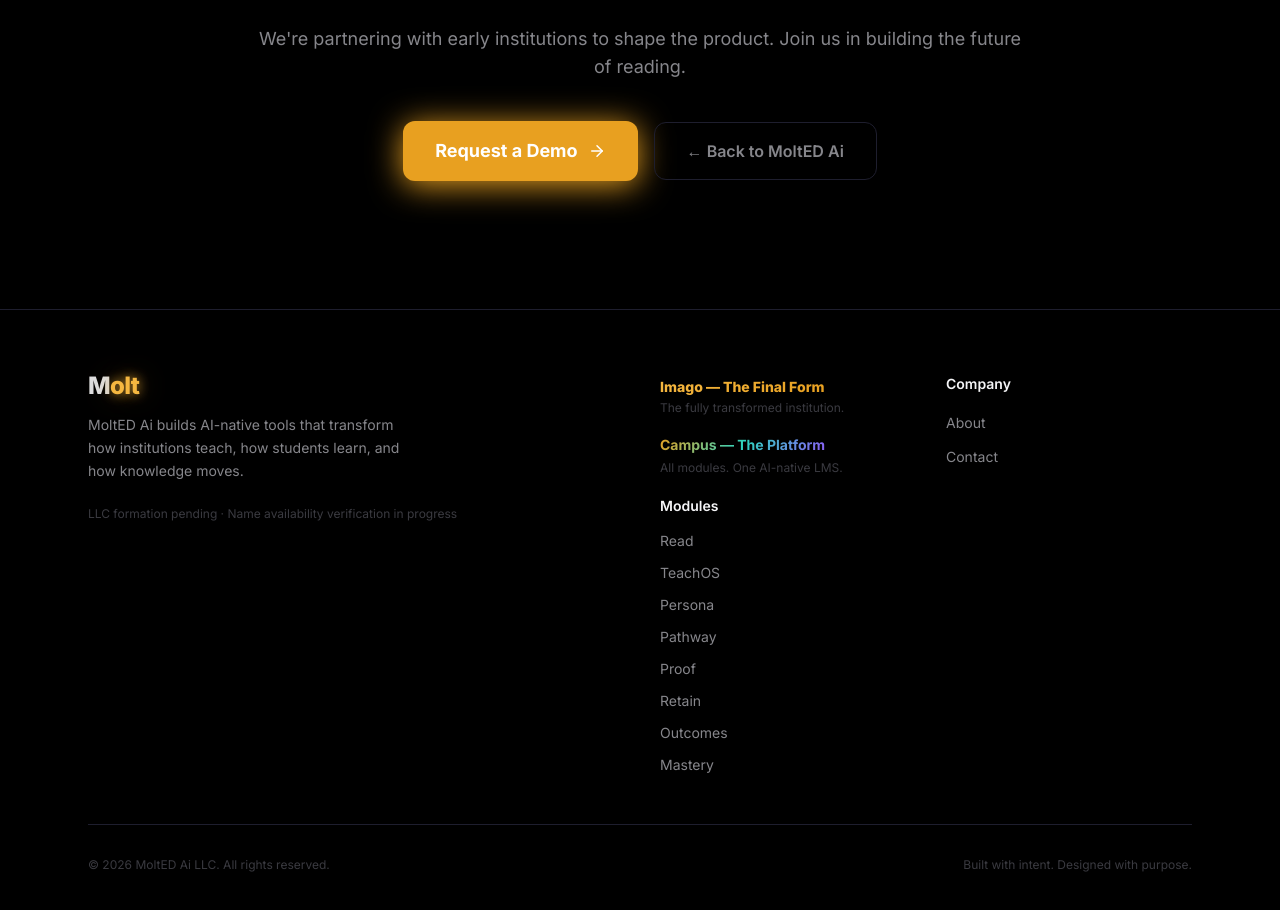
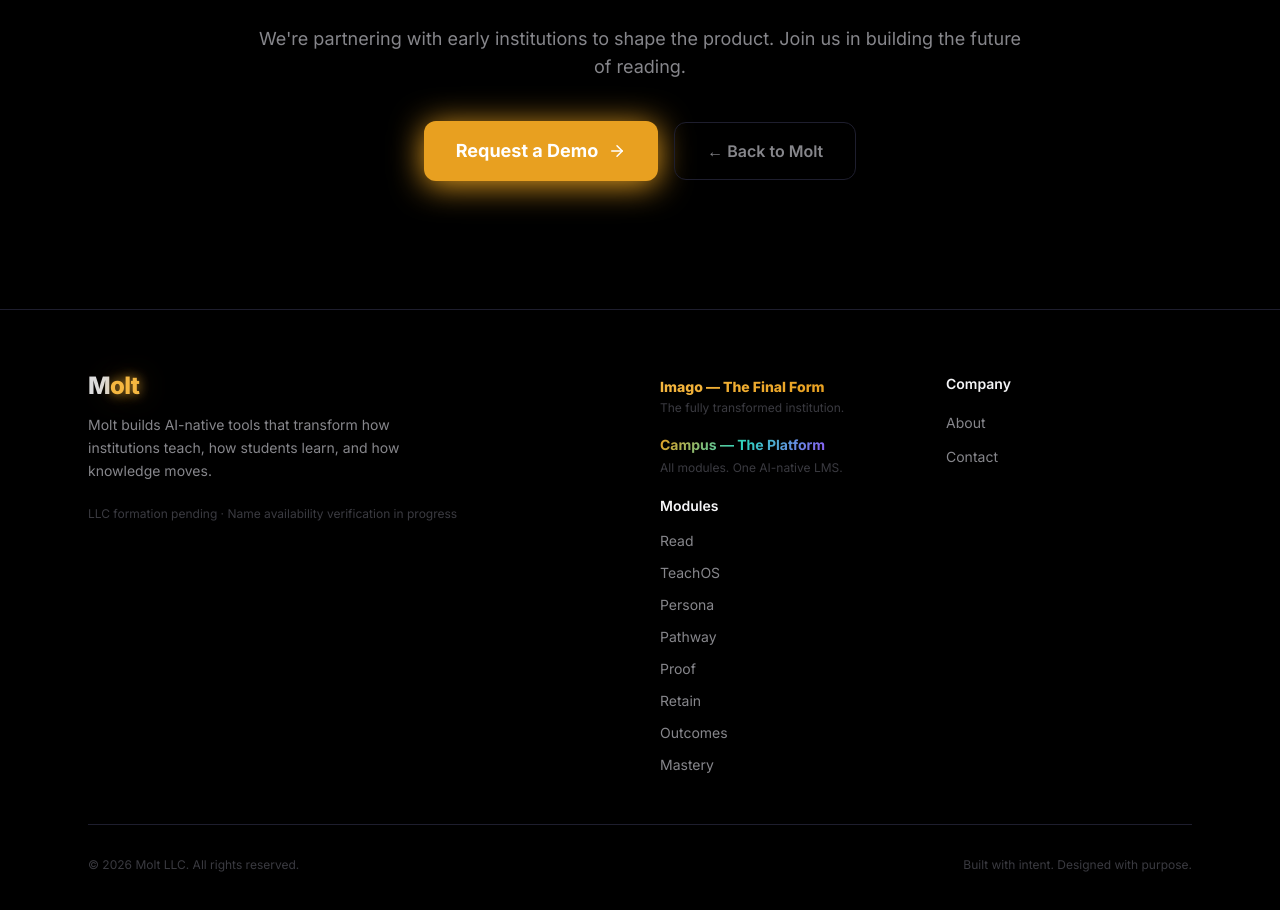
Before and after one commit to THFC-COYS/gcu-flourish-ai, a React (Vite) app: page /molted/read in a window 1280 px wide. Shown: the part 3780-4690 px from the top of the page. Built offline with nearby package versions, Linux system fonts and the light colour scheme.

Commit message:
Remove all remaining MoltED references — company is now Molt
Final sweep across all product pages, layout, and footer.
Copyright updated to Molt LLC. All back-links, quotes, and
badge labels now read Molt throughout the site.

https://claude.ai/code/session_01VLxRbGtzs4xmVSysScPrY3

```diff
--- a/src/pages/molted/MoltedLayout.tsx
+++ b/src/pages/molted/MoltedLayout.tsx
@@ -143,7 +143,7 @@ export function MoltedFooter() {
           <div className="md:col-span-2">
             <MoltedLogo size="md" />
             <p className="mt-4 text-molted-muted text-sm leading-relaxed max-w-xs">
-              MoltED Ai builds AI-native tools that transform how institutions teach,
+              Molt builds AI-native tools that transform how institutions teach,
               how students learn, and how knowledge moves.
             </p>
             <p className="mt-6 text-molted-subtle text-xs">
@@ -187,7 +187,7 @@ export function MoltedFooter() {
         </div>
 
         <div className="mt-12 pt-8 border-t border-molted-border flex flex-col md:flex-row justify-between items-center gap-4">
-          <p className="text-molted-subtle text-xs">© {new Date().getFullYear()} MoltED Ai LLC. All rights reserved.</p>
+          <p className="text-molted-subtle text-xs">© {new Date().getFullYear()} Molt LLC. All rights reserved.</p>
           <p className="text-molted-subtle text-xs">Built with intent. Designed with purpose.</p>
         </div>
       </div>
--- a/src/pages/molted/MoltedMasteryAi.tsx
+++ b/src/pages/molted/MoltedMasteryAi.tsx
@@ -59,7 +59,7 @@ function Hero() {
           style={{ background: EMERALD_DIM, border: `1px solid ${EMERALD_BORDER}`, color: EMERALD }}
         >
           <Award size={12} />
-          In Development · Early Access · MoltED Ai
+          In Development · Early Access · Molt
         </div>
       </RevealBlock>
 
@@ -474,7 +474,7 @@ function Pricing() {
       price: 'Custom',
       period: 'institutional license',
       desc: 'For full institutional CBE transformation.',
-      features: ['Unlimited courses', 'Full MoltED suite integration', 'OutcomesAi data feed', 'Accreditation documentation auto-generated', 'Dedicated success team'],
+      features: ['Unlimited courses', 'Full Molt suite integration', 'Outcomes data feed', 'Accreditation documentation auto-generated', 'Dedicated success team'],
       highlight: false,
       cta: 'Talk to Sales',
     },
--- a/src/pages/molted/MoltedOutcomesAi.tsx
+++ b/src/pages/molted/MoltedOutcomesAi.tsx
@@ -73,7 +73,7 @@ function Hero() {
           className="inline-flex items-center gap-2 px-4 py-1.5 rounded-full border text-xs font-semibold mb-8 animate-fade-in"
           style={{ borderColor: `${SKY}40`, background: `${SKY}12`, color: SKY }}
         >
-          <Eye size={12} /> MoltED Ai · Institutional Intelligence Layer
+          <Eye size={12} /> Molt · Institutional Intelligence Layer
         </div>
 
         {/* Wordmark */}
@@ -100,7 +100,7 @@ function Hero() {
         </p>
 
         <p className="mt-5 text-lg text-molted-muted/80 max-w-2xl mx-auto leading-relaxed animate-reveal" style={{ animationDelay: '250ms' }}>
-          Every product MoltED builds generates data. OutcomesAi turns that data into decisions.
+          Every product Molt builds generates data. OutcomesAi turns that data into decisions.
         </p>
 
         {/* Callout chip */}
@@ -626,7 +626,7 @@ function Integration() {
         <RevealBlock className="text-center mb-16">
           <p className="text-molted-muted text-sm font-semibold uppercase tracking-widest mb-4">Ecosystem</p>
           <h2 className="text-4xl md:text-5xl font-black text-molted-white tracking-tight">
-            OutcomesAi reads every<br />MoltED product.
+            OutcomesAi reads every<br />Molt product.
           </h2>
           <p className="mt-4 text-molted-muted max-w-xl mx-auto">
             Every interaction, every session, every signal — unified into one institutional view.
@@ -701,7 +701,7 @@ function Pricing() {
         'Accreditation auto-generation (SACSCOC, HLC, WASC)',
         'Board-ready report packages',
         'Risk flagging & intervention workflows',
-        'TeachOS & full MoltED integration',
+        'Teach & full Molt suite integration',
         'Dedicated success manager',
         'SLA & compliance support',
       ],
@@ -808,7 +808,7 @@ function CTA() {
               to="/molted"
               className="text-molted-muted hover:text-molted-white text-sm transition-colors"
             >
-              ← Back to MoltED Ai
+              ← Back to Molt
             </Link>
             <Link
               to="/molted/paigebreaker"
--- a/src/pages/molted/MoltedPAIgeBreaker.tsx
+++ b/src/pages/molted/MoltedPAIgeBreaker.tsx
@@ -334,7 +334,7 @@ function CTA() {
               to="/molted"
               className="px-8 py-4 rounded-xl border border-molted-border text-molted-muted hover:text-molted-white font-semibold transition-all hover:border-molted-subtle"
             >
-              ← Back to MoltED Ai
+              ← Back to Molt
             </Link>
           </div>
         </RevealBlock>
--- a/src/pages/molted/MoltedPathwayAi.tsx
+++ b/src/pages/molted/MoltedPathwayAi.tsx
@@ -776,7 +776,7 @@ function CTA() {
               to="/molted"
               className="text-molted-muted hover:text-molted-white text-sm transition-colors"
             >
-              ← Back to MoltED Ai
+              ← Back to Molt
             </Link>
             <Link
               to="/molted/paigebreaker"
--- a/src/pages/molted/MoltedPersonaAi.tsx
+++ b/src/pages/molted/MoltedPersonaAi.tsx
@@ -495,7 +495,7 @@ function CTA() {
               to="/molted"
               className="px-8 py-4 rounded-xl border border-molted-border text-molted-muted hover:text-molted-white font-semibold transition-all hover:border-molted-subtle"
             >
-              ← Back to MoltED Ai
+              ← Back to Molt
             </Link>
           </div>
         </RevealBlock>
--- a/src/pages/molted/MoltedProofAi.tsx
+++ b/src/pages/molted/MoltedProofAi.tsx
@@ -810,7 +810,7 @@ function FinalCTA() {
             </Link>
           </div>
           <p className="mt-8 text-molted-subtle text-sm italic">
-            "You can't outsource a conversation." — MoltED Ai
+            "You can't outsource a conversation." — Molt
           </p>
         </RevealBlock>
       </div>
--- a/src/pages/molted/MoltedRetainAi.tsx
+++ b/src/pages/molted/MoltedRetainAi.tsx
@@ -847,7 +847,7 @@ function EcosystemCoordination() {
           </h2>
           <p className="mt-6 text-molted-muted text-lg max-w-xl mx-auto">
             This is where the agentic vision becomes real. RetainAi pulls signals from
-            every MoltED product and pushes actions back through them.
+            every Molt product and pushes actions back through them.
           </p>
         </RevealBlock>
 
@@ -1147,7 +1147,7 @@ function FinalCTA() {
             </Link>
           </div>
           <p className="mt-8 text-molted-subtle text-sm italic">
-            "Every student who was about to leave — didn't." — MoltED Ai
+            "Every student who was about to leave — didn't." — Molt
           </p>
         </RevealBlock>
       </div>
--- a/src/pages/molted/MoltedTeachOS.tsx
+++ b/src/pages/molted/MoltedTeachOS.tsx
@@ -981,7 +981,7 @@ function AgenticFuture() {
             "The best teacher in the world can only be in one classroom at a time.
             TeachOS removes that ceiling — permanently."
           </p>
-          <p className="mt-3 text-molted-subtle text-sm">— MoltED Ai</p>
+          <p className="mt-3 text-molted-subtle text-sm">— Molt</p>
         </RevealBlock>
       </div>
     </section>
```
